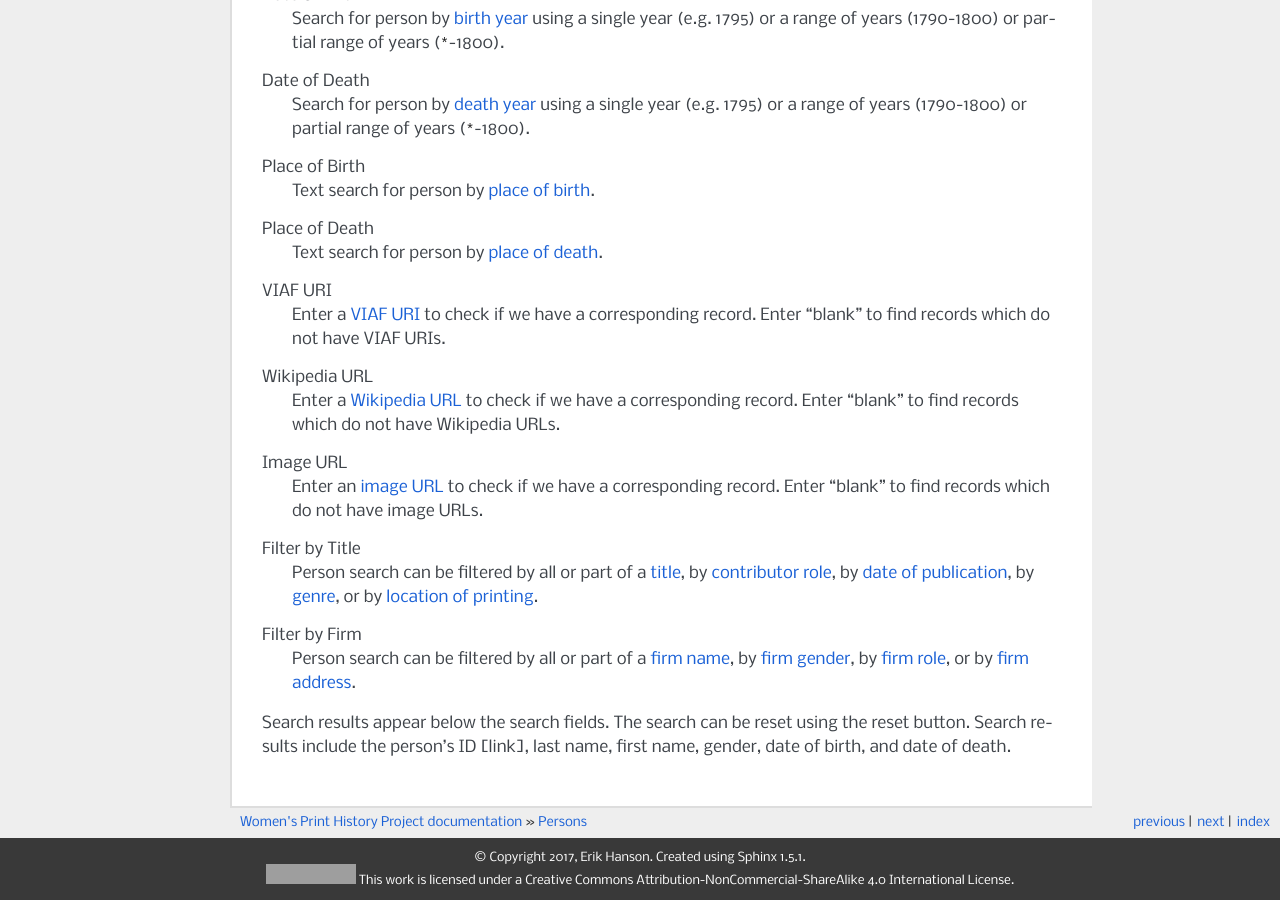
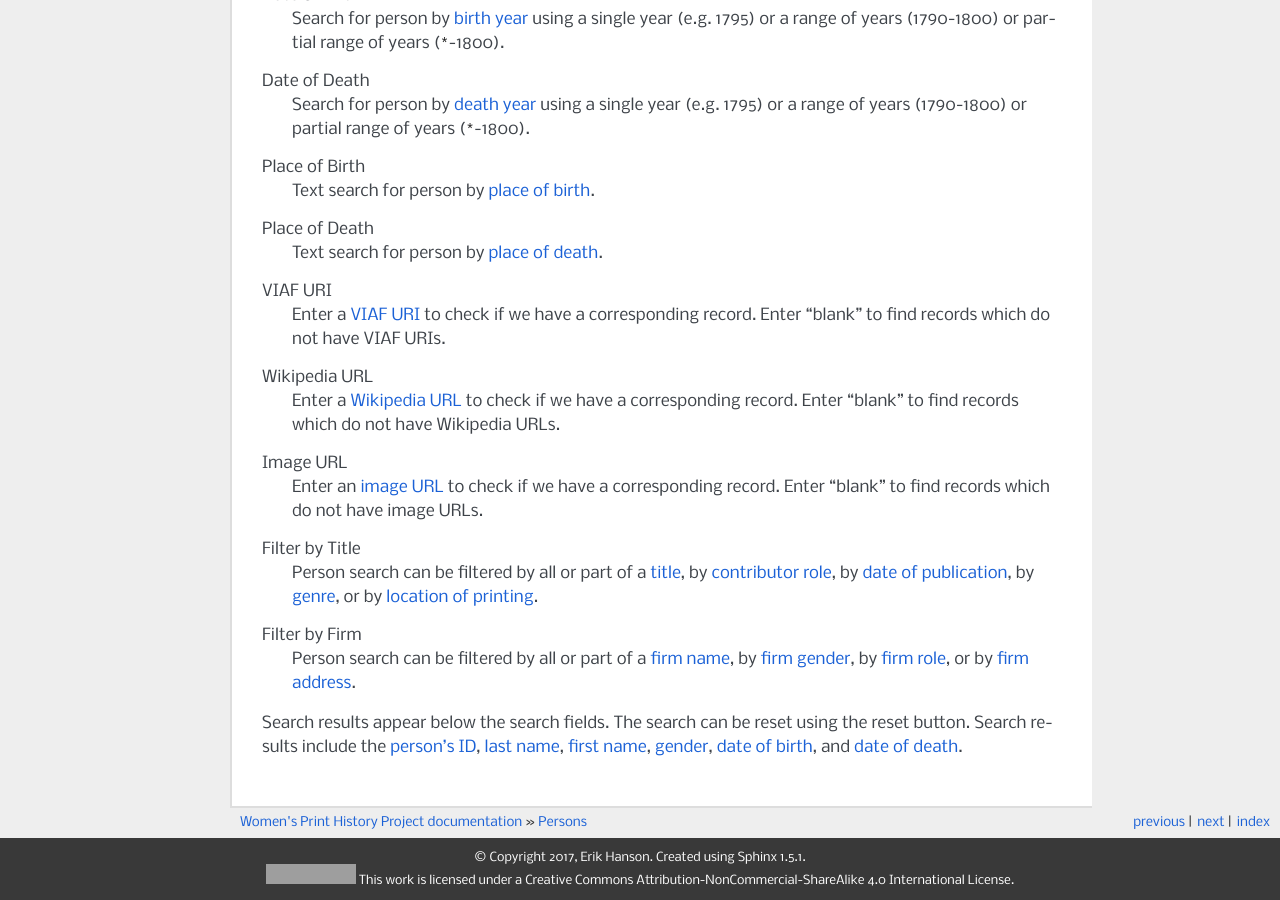
Before and after one commit to sfu-dhil/wphp-docs, a Sphinx documentation site: the page built from source/persons.rst, in a window 1280 px wide and 900 px high, scrolled down 2901 px. Built offline with Sphinx 7.4.7, drawn with Linux system fonts in a browser that asks for light colours; grey boxes are pictures that could not be loaded.

Commit message:
A few more person links

```diff
--- a/source/persons.rst
+++ b/source/persons.rst
@@ -231,4 +231,4 @@ Filter by Title
 Filter by Firm
   Person search can be filtered by all or part of a `firm name <firms.html#firm-field-title>`_, by `firm gender <firms.html#firm-field-gender>`_, by `firm role <firms.html#firm-field-roles>`_, or by `firm address <firms.html#firm-field-street-address>`_.
 
-Search results appear below the search fields. The search can be reset using the reset button. Search results include the person’s ID [link], last name, first name, gender, date of birth, and date of death.
+Search results appear below the search fields. The search can be reset using the reset button. Search results include the :ref:`person’s ID <person-field-id>`, :ref:`last name <person-field-last-name>`, :ref:`first name <person-field-first-name>`, :ref:`gender <person-field-gender>`, :ref:`date of birth <person-field-date-of-birth>`, and :ref:`date of death <person-field-date-of-death>`.
```
